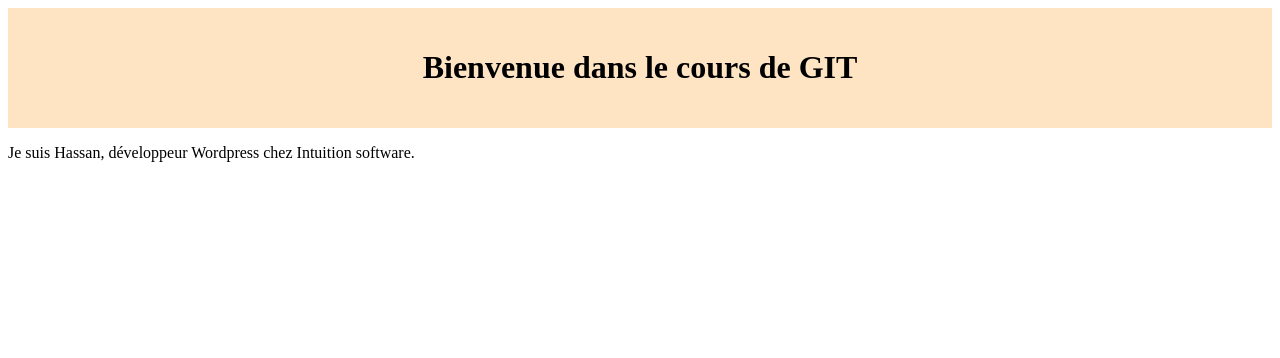
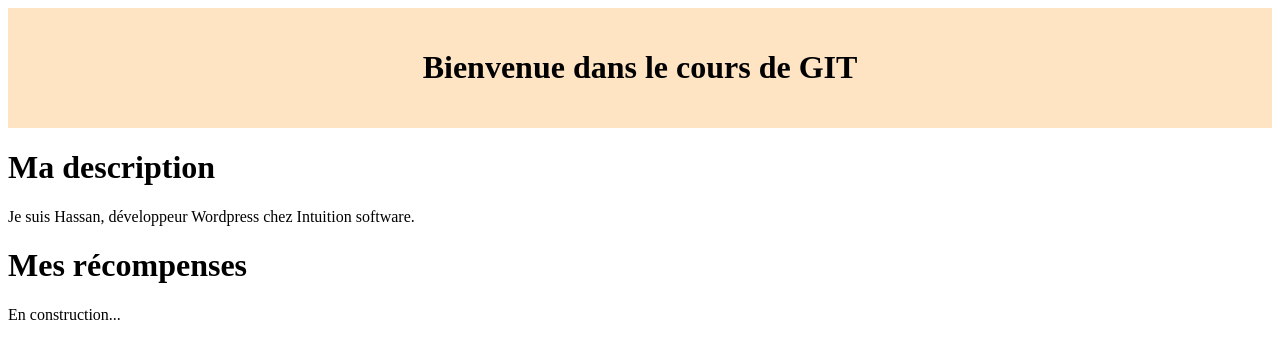
Before and after one commit to HassanNdam/Cours_Github, a plain HTML site: page index.html in a window 1280 px wide. Drawn offline with Linux system fonts and the light colour scheme.

Commit message:
Ajout du bloc récompense

```diff
--- a/index.html
+++ b/index.html
@@ -11,8 +11,17 @@
     <div class="top-banner">
         <h1> Bienvenue dans le cours de GIT</h1>
     </div>
+
+    <!--Description -->
     <div>
+        <h1>Ma description</h1>
         <p>Je suis Hassan, développeur Wordpress chez Intuition software.</p>
+    </div>
+
+    <!--Recompense -->
+    <div>
+        <h1>Mes récompenses</h1>
+        <p>En construction...</p>
     </div>
 </body>
 </html>
```
